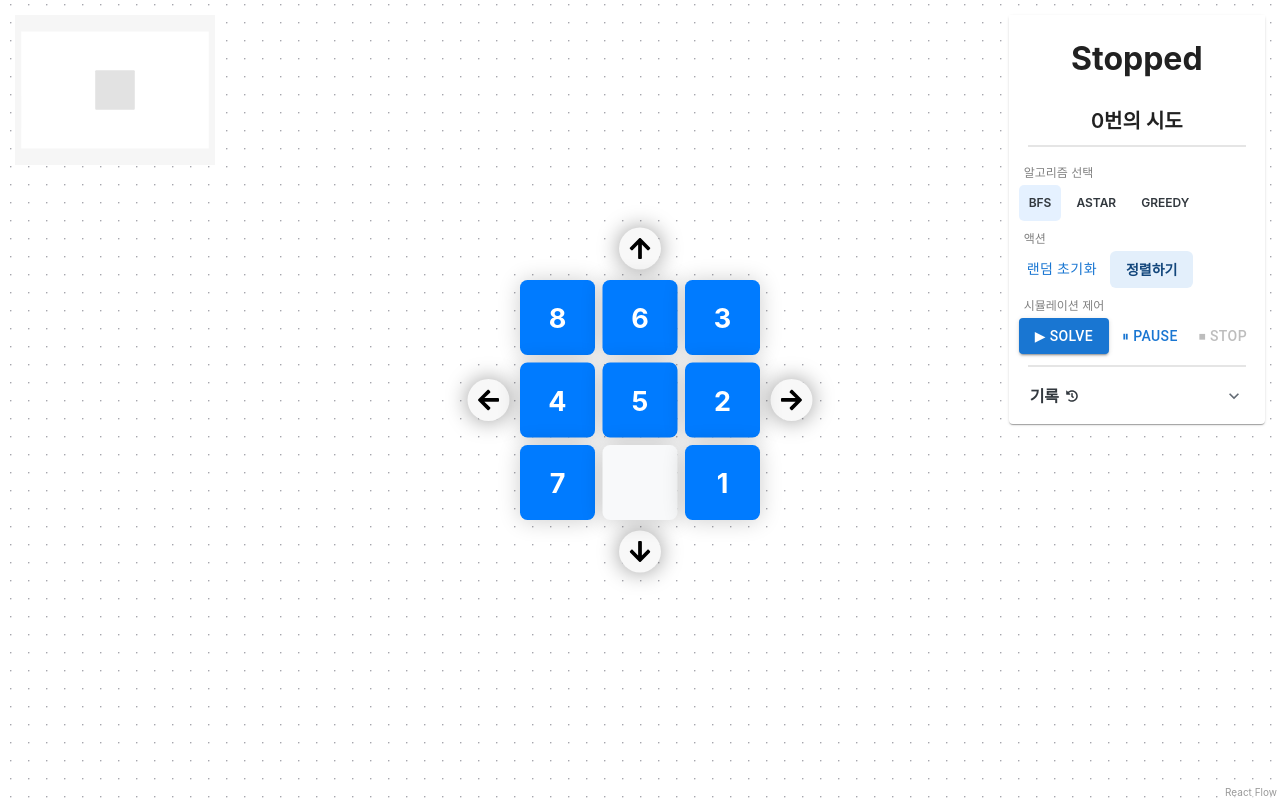
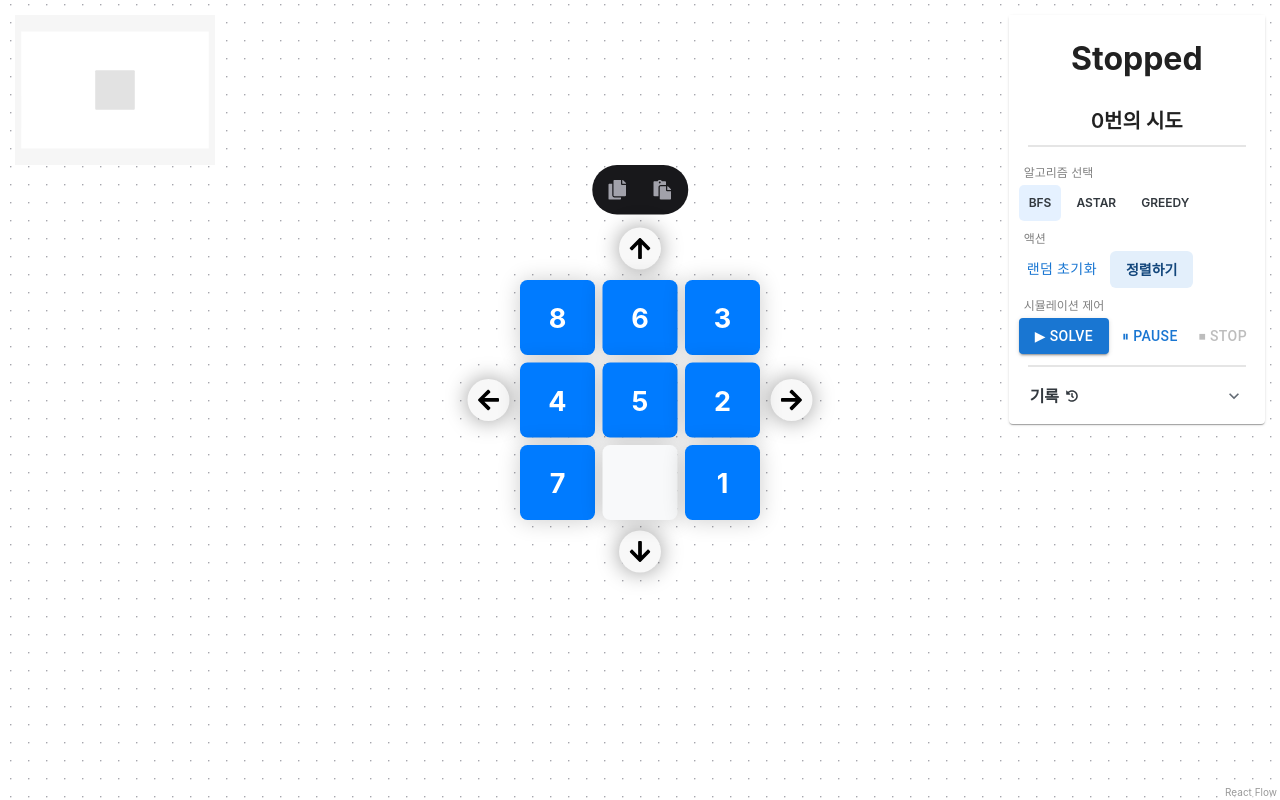
Before and after one commit to windopper/n-puzzle-solver, a React (Create React App) app: page / in a window 1280 px wide. Built offline with nearby package versions, Linux system fonts and the light colour scheme.

Commit message:
feat: 퍼즐 복사 / 붙여넣기 기능 및 툴바 추가

```diff
--- /dev/null
+++ b/src/components/Toolbar.jsx
@@ -0,0 +1,141 @@
+import { FaCheck, FaCopy, FaPaste } from "react-icons/fa";
+import usePuzzleCopyPaste from "../hooks/usePuzzleCopyPaste";
+import useMoveTile from "../hooks/useMoveTile";
+import { useEffect, useState } from "react";
+import { AnimatePresence, motion } from "motion/react";
+
+const style = {
+  toolbar: {
+    position: "absolute",
+    top: "-50px",
+    left: "50%",
+    transform: "translate(-50%, -50%)",
+    width: "fit-content",
+    display: "flex",
+    justifyContent: "center",
+    fontSize: 20,
+    backgroundColor: "rgb(24 24 27)",
+    borderRadius: "25px",
+    padding: "4px 4px",
+    gap: "5px",
+  },
+  button: {
+    border: 0,
+    borderRadius: "25px",
+    padding: "6px 6px",
+    backgroundColor: "transparent",
+    cursor: "pointer",
+    display: "flex",
+    justifyContent: "center",
+    alignItems: "center",
+    outline: "none",
+    color: "rgb(161 161 170)",
+    transition: "color 0.2s",
+  },
+  popup: {
+    fontSize: 12,
+    position: "absolute",
+    bottom: "85%",
+    left: "50%",
+    transform: "translate(-50%, -50%)",
+    backgroundColor: "rgba(24, 24, 27, 0.7)",
+    color: "rgb(244 244 245)",
+    padding: "4px 8px",
+    borderRadius: 5,
+    userSelect: "none",
+    whiteSpace: "nowrap",
+  },
+};
+
+export default function Toolbar({ node }) {
+  const { handleMoveTileDirection, handleUpdatePuzzle } = useMoveTile(node);
+  const { copyPuzzle, pastePuzzle } = usePuzzleCopyPaste();
+  const [copyConfirm, setCopyConfirm] = useState(false);
+
+  useEffect(() => {
+    const timer = setTimeout(() => {
+      setCopyConfirm(false);
+    }, 1000);
+    return () => clearTimeout(timer);
+  }, [copyConfirm]);
+
+  return (
+    <AnimatePresence>
+      <motion.div style={style.toolbar}>
+        <Button
+          onClick={() => {
+            copyPuzzle(node);
+            setCopyConfirm(true);
+          }}
+          popUpContent="퍼즐 복사"
+        >
+          {copyConfirm ? <FaCheck color="lightgreen" /> : <FaCopy />}
+        </Button>
+        <Button
+          onClick={async () => {
+            const puzzle = await pastePuzzle();
+            if (puzzle) handleUpdatePuzzle(puzzle);
+          }}
+          popUpContent="퍼즐 붙여넣기"
+        >
+          <FaPaste />
+        </Button>
+      </motion.div>
+    </AnimatePresence>
+  );
+}
+
+function Button({ children, onClick, props, popUpContent }) {
+  const [popup, setPopup] = useState(false);
+  const [showPopup, setShowPopup] = useState(false);
+
+  useEffect(() => {
+    if (popup) {
+      const timer = setTimeout(() => {
+        setShowPopup(true);
+      }, 500);
+      return () => clearTimeout(timer);
+    }
+  }, [popup]);
+
+  return (
+    <div style={{ position: "relative" }}>
+      <AnimatePresence>
+        {popUpContent && showPopup && (
+          <motion.div
+            style={style.popup}
+            initial={{
+              opacity: 0,
+            }}
+            animate={{
+              opacity: 1,
+            }}
+            exit={{
+              opacity: 0,
+            }}
+          >
+           {popUpContent}
+          </motion.div>
+        )}
+      </AnimatePresence>
+      <button
+        style={style.button}
+        onClick={onClick}
+        onPointerEnter={(e) => {
+          e.currentTarget.style.color = "rgb(244 244 245)";
+          e.currentTarget.style.backgroundColor = "rgb(39 39 42)";
+          setPopup(true);
+        }}
+        onPointerLeave={(e) => {
+          e.currentTarget.style.color = "rgb(161 161 170)";
+          e.currentTarget.style.backgroundColor = "transparent";
+          setPopup(false);
+          setShowPopup(false);
+        }}
+        {...props}
+      >
+        {children}
+      </button>
+    </div>
+  );
+}
--- a/src/components/node/GameBoardInitialNode.jsx
+++ b/src/components/node/GameBoardInitialNode.jsx
@@ -1,21 +1,23 @@
-import { move } from "../../libs/puzzle";
 import {
   FaArrowDown,
   FaArrowLeft,
   FaArrowRight,
   FaArrowUp,
+  FaCopy,
+  FaPaste,
 } from "react-icons/fa";
 import GameBoardNode from "./GameBoardNode";
-import { useReactFlow } from "@xyflow/react";
 import { useContext, useEffect } from "react";
 import { AppContext } from "../../App";
 import useMoveTile from "../../hooks/useMoveTile";
+import usePuzzleCopyPaste from "../../hooks/usePuzzleCopyPaste";
+import Toolbar from "../Toolbar";
 
 export default function GameBoardInitialNode(param) {
   const { rootNode } = useContext(AppContext);
   const { data } = param;
   const { node } = data;
-  const { handleMoveTileDirection } = useMoveTile(node);
+  const { handleMoveTileDirection, handleUpdatePuzzle } = useMoveTile(node);
 
   const canControl = rootNode.children.length === 0;
 
@@ -38,18 +40,28 @@ export default function GameBoardInitialNode(param) {
 
   return (
     <>
+      <Toolbar node={node} />
       <div style={{ position: "relative", margin: 5 }}>
         {canControl && (
           <Arrow direction="up" onClick={() => handleMoveTileDirection("up")} />
         )}
         {canControl && (
-          <Arrow direction="down" onClick={() => handleMoveTileDirection("down")} />
+          <Arrow
+            direction="down"
+            onClick={() => handleMoveTileDirection("down")}
+          />
         )}
         {canControl && (
-          <Arrow direction="left" onClick={() => handleMoveTileDirection("left")} />
+          <Arrow
+            direction="left"
+            onClick={() => handleMoveTileDirection("left")}
+          />
         )}
         {canControl && (
-          <Arrow direction="right" onClick={() => handleMoveTileDirection("right")} />
+          <Arrow
+            direction="right"
+            onClick={() => handleMoveTileDirection("right")}
+          />
         )}
         <GameBoardNode canMoveTile {...param} />
       </div>
--- /dev/null
+++ b/src/hooks/usePuzzleCopyPaste.js
@@ -0,0 +1,20 @@
+import { isSolvable } from "../libs/algorithm";
+
+export default function usePuzzleCopyPaste() {
+  const copyPuzzle = (node) => {
+    navigator.clipboard.writeText(JSON.stringify(node.puzzle));
+  };
+
+  const pastePuzzle = async () => {
+    const text = await navigator.clipboard.readText();
+    const puzzle = JSON.parse(text);
+
+    if (isSolvable(puzzle, puzzle.length)) {
+        return puzzle;
+    }
+
+    return null;
+  };
+
+  return { copyPuzzle, pastePuzzle };
+}
```
